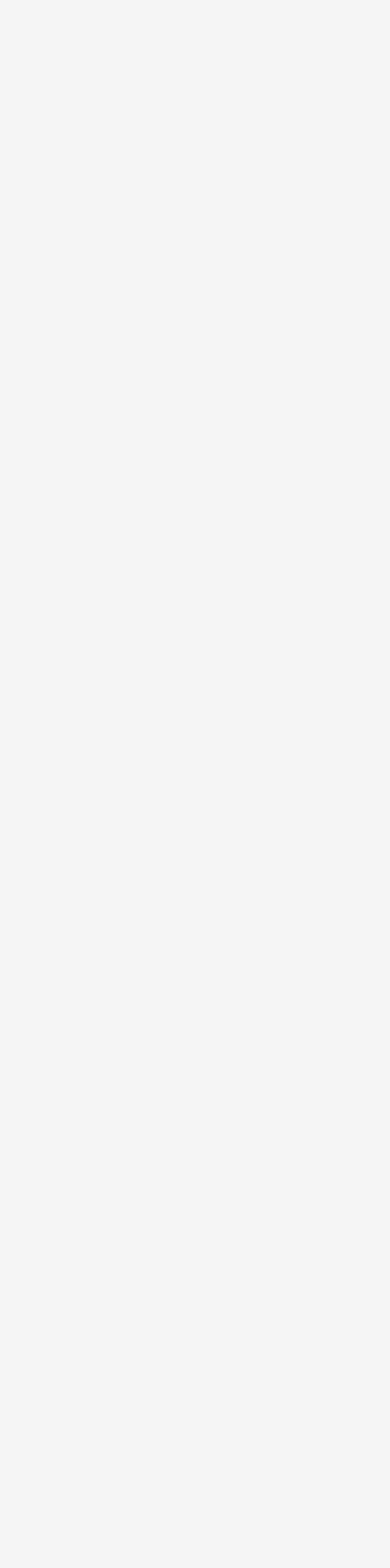
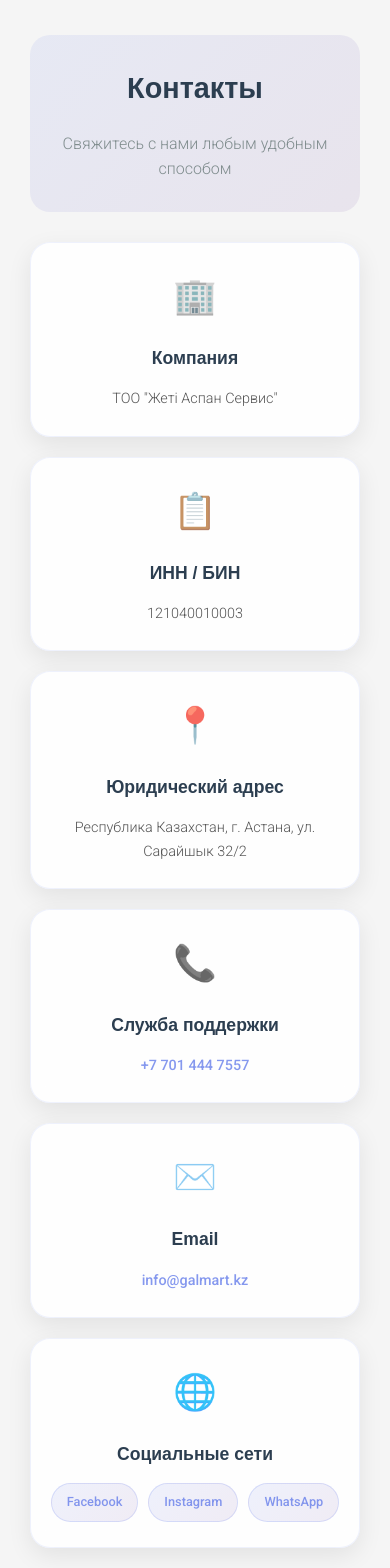
Before and after one commit to Spectr123/web-shop, a React (Create React App) app: page /ContactPage in a window 390 px wide. Shown: the part 152-1720 px from the top of the page. Before the commit the page ends 844 px from the top, so only its background shows below. Built offline with nearby package versions, Linux system fonts and the light colour scheme.

Commit message:
Add ContactPage

```diff
--- a/src/Pages/ContactPage.jsx
+++ b/src/Pages/ContactPage.jsx
@@ -1,10 +1,59 @@
 import React from "react";
+import { Link } from "react-router-dom";
 import Header2 from "../components/Header2";
 
 const ContactPage = () => {
   return (
     <div className="wrapper">
       <Header2 />
+      <div className="contact-content">
+        <div className="contact-hero">
+          <h1>Контакты</h1>
+          <p>Свяжитесь с нами любым удобным способом</p>
+        </div>
+
+        <div className="contact-info">
+          <div className="contact-card">
+            <div className="contact-icon">🏢</div>
+            <h3>Компания</h3>
+            <p>ТОО "Жеті Аспан Сервис"</p>
+          </div>
+
+          <div className="contact-card">
+            <div className="contact-icon">📋</div>
+            <h3>ИНН / БИН</h3>
+            <p>121040010003</p>
+          </div>
+
+          <div className="contact-card">
+            <div className="contact-icon">📍</div>
+            <h3>Юридический адрес</h3>
+            <p>Республика Казахстан, г. Астана, ул. Сарайшык 32/2</p>
+          </div>
+
+          <div className="contact-card">
+            <div className="contact-icon">📞</div>
+            <h3>Служба поддержки</h3>
+            <p><a href="tel:+77014447557">+7 701 444 7557</a></p>
+          </div>
+
+          <div className="contact-card">
+            <div className="contact-icon">✉️</div>
+            <h3>Email</h3>
+            <p><a href="mailto:info@galmart.kz">info@galmart.kz</a></p>
+          </div>
+
+          <div className="contact-card">
+            <div className="contact-icon">🌐</div>
+            <h3>Социальные сети</h3>
+            <div className="social-links">
+              <Link to="#" className="social-link">Facebook</Link>
+              <Link to="#" className="social-link">Instagram</Link>
+              <Link to="#" className="social-link">WhatsApp</Link>
+            </div>
+          </div>
+        </div>
+      </div>
     </div>
   );
 };
--- a/src/styles/index.css
+++ b/src/styles/index.css
@@ -1,7 +1,5 @@
 @import url('https://fonts.googleapis.com/css2?family=Roboto:wght@300;400;500;700&display=swap');
 @import url('https://fonts.googleapis.com/css2?family=Open+Sans:wght@400;600;700&display=swap');
-
-/* Общее */
 
 * {
     margin: 0;
@@ -23,13 +21,10 @@ body {
     padding: 0 20px;
 }
 
-/* header */
-
 header {
     font-weight: 600;
     font-size: 24px;
     position: relative;
-
 }
 
 header .logo {
@@ -40,6 +35,7 @@ header .logo {
     transition: color 0.3s ease;
     margin-bottom: 25px;
 }
+
 header .logo a {
     text-decoration: none;
     color: rgba(44, 62, 80, 1);
@@ -78,10 +74,8 @@ header ul.nav li a {
 
 header ul.nav li:hover {
     opacity: 0.8;
-    background: rgba(255, 255, 255, 0.7)
-}
-
-/*     Корзина     */
+    background: rgba(255, 255, 255, 0.7);
+}
 
 .basket-icon-container {
     position: fixed;
@@ -384,7 +378,7 @@ header .shop-cart .total-price {
     text-align: center;
 }
 
-header .shop-cart .total-items{
+header .shop-cart .total-items {
     font-size: 18px;
     text-align: center;
 }
@@ -442,8 +436,6 @@ header .shop-cart .clear-cart-btn:hover {
     color: white;
 }
 
-/* Слайдер(это тоже header) */
-
 .presentation {
     position: relative;
     margin: 50px 0;
@@ -497,12 +489,6 @@ header .shop-cart .clear-cart-btn:hover {
     font-weight: bold;
 }
 
-/* HEADER 2 */
-
-
-
-
-/* Search Bar */
 .search-container {
     margin: 30px 0 20px;
     width: 100%;
@@ -570,7 +556,6 @@ header .shop-cart .clear-cart-btn:hover {
     color: rgba(127, 140, 141, 1);
 }
 
-/* Categories */
 .categories {
     margin: 30px 0;
     position: relative;
@@ -624,8 +609,6 @@ header .shop-cart .clear-cart-btn:hover {
     transform: scale(0.98);
 }
 
-/* Основной контент */
-
 main {
     display: grid;
     grid-template-columns: repeat(auto-fit, minmax(300px, 1fr));
@@ -653,8 +636,6 @@ main {
     font-size: 16px;
     color: #7f8c8d;
 }
-
-/* Kарточкa товара */
 
 main .item {
     background: #ffffff;
@@ -823,8 +804,6 @@ main .add-to-cart:active {
     transform: scale(0.95);
 }
 
-/* Footer */
-
 footer {
     text-align: center;
     margin: 50px 0;
@@ -834,7 +813,6 @@ footer {
     backdrop-filter: blur(10px);
 }
 
-/* Модальное окно */
 .modal-overlay {
     position: fixed;
     top: 0;
@@ -949,10 +927,6 @@ footer {
         transform: translateY(0);
     }
 }
-
-/* ========================================
-   АДАПТИВНЫЕ СТИЛИ
-======================================== */
 
 @media (max-width: 768px) {
     .wrapper {
@@ -1385,10 +1359,6 @@ footer {
     }
 }
 
-/* ========================================
-   СТРАНИЦА "О НАС"
-======================================== */
-
 .about-us-content {
     display: block;
     max-width: 900px;
@@ -1491,6 +1461,122 @@ footer {
     margin: 0;
 }
 
+.contact-content {
+    display: block;
+    max-width: 900px;
+    margin: 0 auto;
+    padding: 75px 20px;
+}
+
+.contact-hero {
+    text-align: center;
+    padding: 60px 0;
+    background: linear-gradient(135deg, rgba(102, 126, 234, 0.1) 0%, rgba(118, 75, 162, 0.1) 100%);
+    border-radius: 20px;
+    margin-bottom: 40px;
+}
+
+.contact-hero h1 {
+    font-size: 2.5em;
+    color: #2c3e50;
+    margin-bottom: 20px;
+    font-weight: 700;
+    font-family: 'Montserrat', sans-serif;
+}
+
+.contact-hero p {
+    font-size: 1.2em;
+    color: #7f8c8d;
+    max-width: 600px;
+    margin: 0 auto;
+    line-height: 1.6;
+}
+
+.contact-info {
+    display: grid;
+    grid-template-columns: repeat(auto-fit, minmax(300px, 1fr));
+    gap: 30px;
+    margin-top: 30px;
+}
+
+.contact-card {
+    text-align: center;
+    padding: 40px 30px;
+    background: rgba(255, 255, 255, 0.9);
+    border-radius: 20px;
+    box-shadow: 0 8px 25px rgba(0, 0, 0, 0.08);
+    transition: all 0.3s ease;
+    border: 1px solid rgba(102, 126, 234, 0.1);
+    backdrop-filter: blur(10px);
+}
+
+.contact-card:hover {
+    transform: translateY(-5px);
+    box-shadow: 0 12px 35px rgba(102, 126, 234, 0.15);
+    border-color: rgba(102, 126, 234, 0.3);
+}
+
+.contact-icon {
+    font-size: 3em;
+    margin-bottom: 20px;
+    display: block;
+}
+
+.contact-card h3 {
+    font-size: 1.4em;
+    color: #2c3e50;
+    margin-bottom: 15px;
+    font-weight: 600;
+    font-family: 'Montserrat', sans-serif;
+}
+
+.contact-card p {
+    font-size: 1.1em;
+    color: #555;
+    line-height: 1.6;
+    margin: 0;
+}
+
+.contact-card a {
+    color: rgba(102, 126, 234, 0.8);
+    text-decoration: none;
+    transition: all 0.3s ease;
+    font-weight: 500;
+}
+
+.contact-card a:hover {
+    color: rgba(102, 126, 234, 1);
+    text-decoration: underline;
+}
+
+.social-links {
+    display: flex;
+    justify-content: center;
+    gap: 15px;
+    flex-wrap: wrap;
+}
+
+.social-link {
+    display: inline-block;
+    padding: 10px 20px;
+    background: linear-gradient(135deg, rgba(102, 126, 234, 0.1) 0%, rgba(118, 75, 162, 0.1) 100%);
+    border: 1px solid rgba(102, 126, 234, 0.2);
+    border-radius: 25px;
+    color: rgba(102, 126, 234, 0.8);
+    text-decoration: none;
+    font-weight: 500;
+    transition: all 0.3s ease;
+    font-size: 0.9em;
+}
+
+.social-link:hover {
+    background: linear-gradient(135deg, rgba(102, 126, 234, 0.9) 0%, rgba(118, 75, 162, 0.9) 100%);
+    color: white;
+    border-color: transparent;
+    transform: translateY(-2px);
+    box-shadow: 0 4px 15px rgba(102, 126, 234, 0.3);
+}
+
 @media (max-width: 768px) {
     .about-us-content {
         padding: 0 15px;
@@ -1538,6 +1624,44 @@ footer {
     .feature-card h3 {
         font-size: 1.2em;
     }
+
+    .contact-content {
+        padding: 0 15px;
+    }
+
+    .contact-hero {
+        padding: 40px 20px;
+        margin-bottom: 30px;
+    }
+
+    .contact-hero h1 {
+        font-size: 2em;
+    }
+
+    .contact-hero p {
+        font-size: 1.1em;
+    }
+
+    .contact-info {
+        grid-template-columns: 1fr;
+        gap: 20px;
+    }
+
+    .contact-card {
+        padding: 30px 20px;
+    }
+
+    .contact-icon {
+        font-size: 2.5em;
+    }
+
+    .contact-card h3 {
+        font-size: 1.2em;
+    }
+
+    .contact-card p {
+        font-size: 1em;
+    }
 }
 
 @media (max-width: 426px) {
@@ -1576,4 +1700,41 @@ footer {
     .feature-card p {
         font-size: 0.9em;
     }
-}
+
+    .contact-hero {
+        padding: 30px 15px;
+    }
+
+    .contact-hero h1 {
+        font-size: 1.8em;
+    }
+
+    .contact-hero p {
+        font-size: 1em;
+    }
+
+    .contact-card {
+        padding: 25px 15px;
+    }
+
+    .contact-icon {
+        font-size: 2.2em;
+    }
+
+    .contact-card h3 {
+        font-size: 1.1em;
+    }
+
+    .contact-card p {
+        font-size: 0.9em;
+    }
+
+    .social-links {
+        gap: 10px;
+    }
+
+    .social-link {
+        padding: 8px 15px;
+        font-size: 0.8em;
+    }
+}
```
